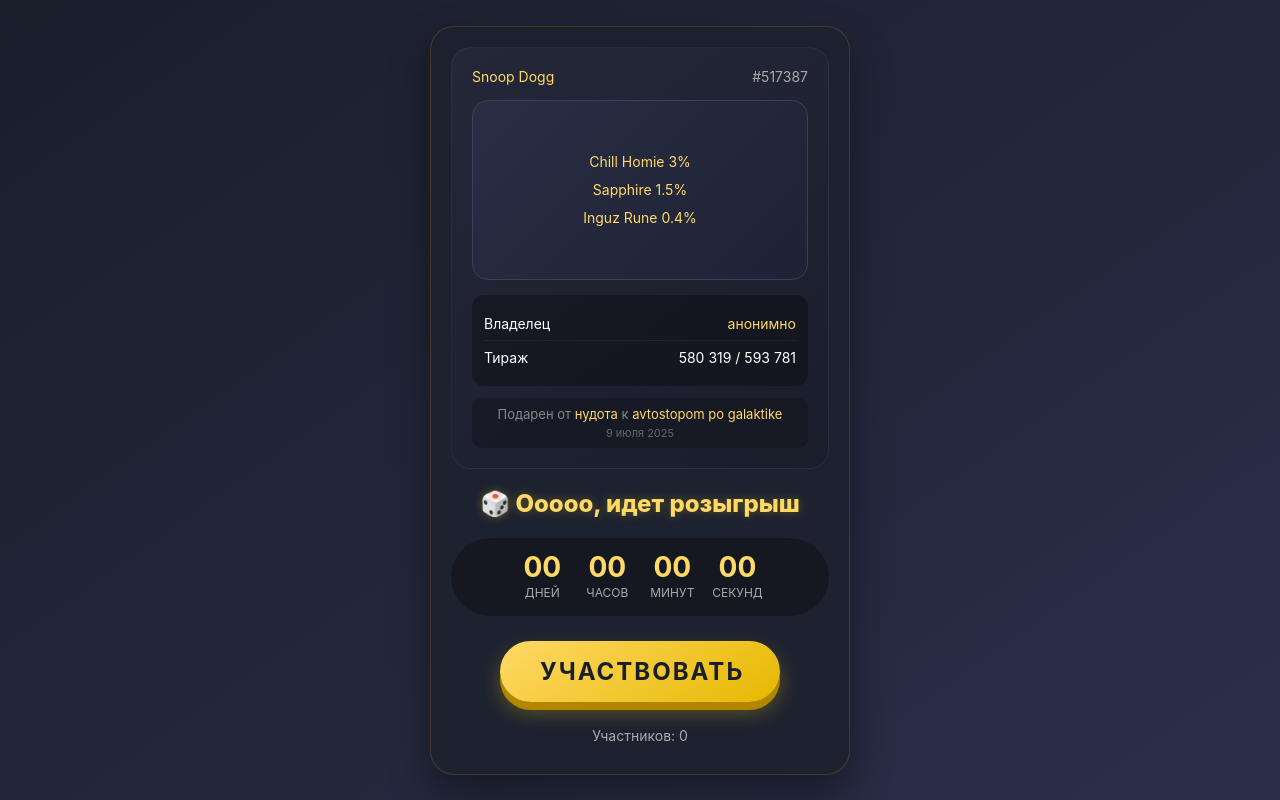
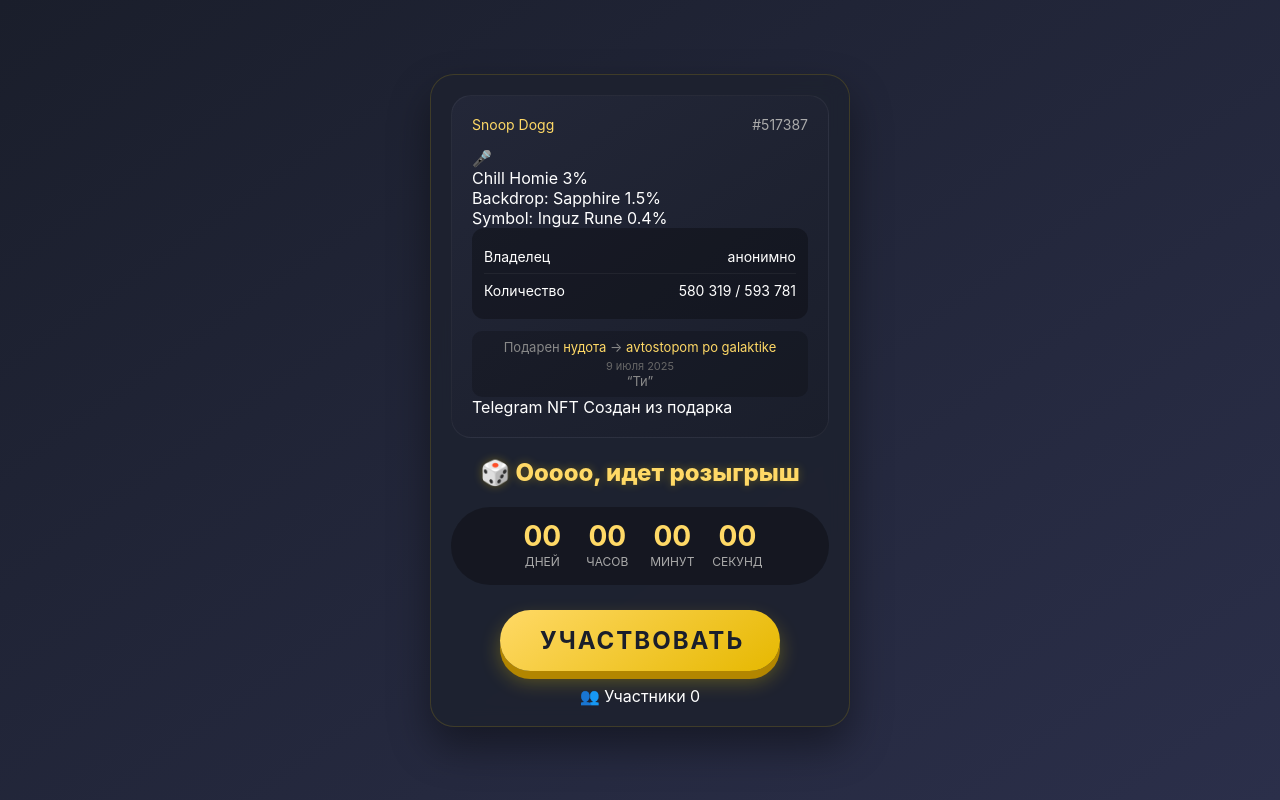
Before and after one commit to nef0rt/frazzernft-lot, a website: page index.html in a window 1280 px wide. Drawn offline with Linux system fonts and the light colour scheme; a script that the page names is missing.

Commit message:
Update index.html

```diff
--- a/index.html
+++ b/index.html
@@ -9,38 +9,51 @@
 </head>
 <body>
     <div class="container">
+        <!-- Карточка NFT -->
         <div class="nft-card">
             <div class="nft-header">
                 <span class="nft-collection">Snoop Dogg</span>
                 <span class="nft-id">#517387</span>
             </div>
 
-            <div class="nft-image-placeholder">
-                <div class="placeholder-content">
+            <div class="nft-image">
+                <div class="nft-image-content">
+                    <div class="nft-emoji">🎤</div>
                     <div class="nft-model">Chill Homie 3%</div>
-                    <div class="nft-backdrop">Sapphire 1.5%</div>
-                    <div class="nft-symbol">Inguz Rune 0.4%</div>
+                    <div class="nft-detail">Backdrop: Sapphire 1.5%</div>
+                    <div class="nft-detail">Symbol: Inguz Rune 0.4%</div>
                 </div>
             </div>
 
             <div class="nft-details">
                 <div class="detail-row">
                     <span>Владелец</span>
-                    <span class="owner-name">анонимно</span>
+                    <span class="owner-value">анонимно</span>
                 </div>
                 <div class="detail-row">
-                    <span>Тираж</span>
-                    <span>580 319 / 593 781</span>
+                    <span>Количество</span>
+                    <span class="owner-value">580 319 / 593 781</span>
                 </div>
             </div>
 
             <div class="gift-info">
-                Подарен от <span class="gift-from">нудота</span>
-                к <span class="gift-to">avtostopom po galaktike</span>
+                <div class="gift-text">
+                    <span class="gift-label">Подарен</span>
+                    <span class="gift-from">нудота</span>
+                    <span class="gift-arrow">→</span>
+                    <span class="gift-to">avtostopom po galaktike</span>
+                </div>
                 <div class="gift-date">9 июля 2025</div>
+                <div class="gift-comment">“Ти”</div>
+            </div>
+
+            <div class="nft-footer">
+                <span class="telegram-badge">Telegram NFT</span>
+                <span class="created-badge">Создан из подарка</span>
             </div>
         </div>
 
+        <!-- Секция розыгрыша -->
         <div class="raffle-section">
             <h1 class="raffle-title">🎲 Ооооо, идет розыгрыш</h1>
 
@@ -67,14 +80,19 @@
                 Участвовать
             </button>
 
-            <div class="stats" id="stats">
-                Участников: <span id="participantsCount">0</span>
+            <div class="participants-section">
+                <div class="participants-header">
+                    <span class="participants-title">👥 Участники</span>
+                    <span class="participants-count" id="participantsCount">0</span>
+                </div>
+                <div class="participants-list" id="participantsList"></div>
             </div>
+
+            <div class="winner-section" id="winnerSection"></div>
         </div>
     </div>
 
     <div id="snackbar" class="snackbar"></div>
-
     <script src="script.js"></script>
 </body>
 </html>
```
